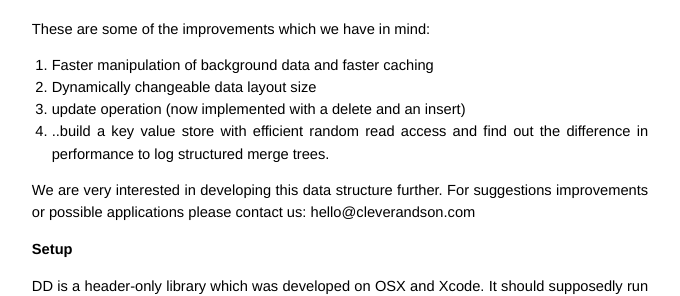
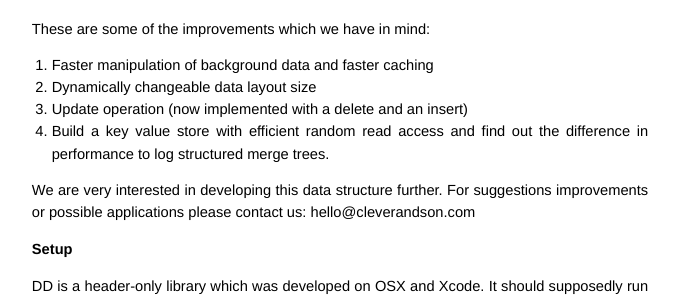
Before and after one commit to cleverandson/DynamicData, a Jekyll site: the page built from _posts/2013-3-4-manual.md, in a window 1280 px wide and 900 px high, scrolled down 1922 px. Shown: the part 244-540 px from the top of the window, without its empty margins (300-980 px from the left). Built offline with Jekyll 4.4.1, drawn with Linux system fonts in a browser that asks for light colours; Markdown is read by kramdown in place of the engine named in the settings.

Commit message:
cosmetic

```diff
--- a/_posts/2013-3-4-manual.md
+++ b/_posts/2013-3-4-manual.md
@@ -87,8 +87,8 @@ These are some of the improvements which we have in mind:
 
 1. Faster manipulation of background data and faster caching
 2. Dynamically changeable data layout size
-3. update operation (now implemented with a delete and an insert)
-4. ..build a key value store with efficient random read access and find out the difference in performance to log structured merge trees.
+3. Update operation (now implemented with a delete and an insert)
+4. Build a key value store with efficient random read access and find out the difference in performance to log structured merge trees.
 
 We are very interested in developing this data structure further. For suggestions improvements or possible applications please contact us: hello@cleverandson.com
 
```
